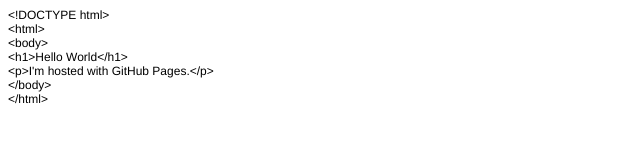
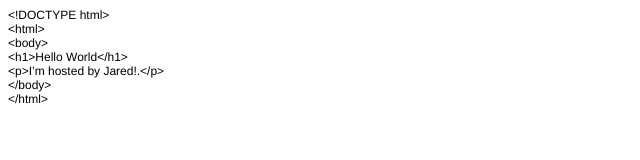
Before and after one commit to jcollina/jcollina.github.io, a plain HTML site: page index.html in a window 1280 px wide. Shown: the full height of the page, 0-640 px from the left. Drawn offline with Linux system fonts and the light colour scheme.

Commit message:
Update index.html

```diff
--- a/index.html
+++ b/index.html
@@ -15,7 +15,7 @@
 <p class="p1">&lt;html&gt;</p>
 <p class="p1">&lt;body&gt;</p>
 <p class="p1">&lt;h1&gt;Hello World&lt;/h1&gt;</p>
-<p class="p1">&lt;p&gt;I'm hosted with GitHub Pages.&lt;/p&gt;</p>
+<p class="p1">&lt;p&gt;I’m hosted by Jared!.&lt;/p&gt;</p>
 <p class="p1">&lt;/body&gt;</p>
 <p class="p1">&lt;/html&gt;</p>
 </body>
```
